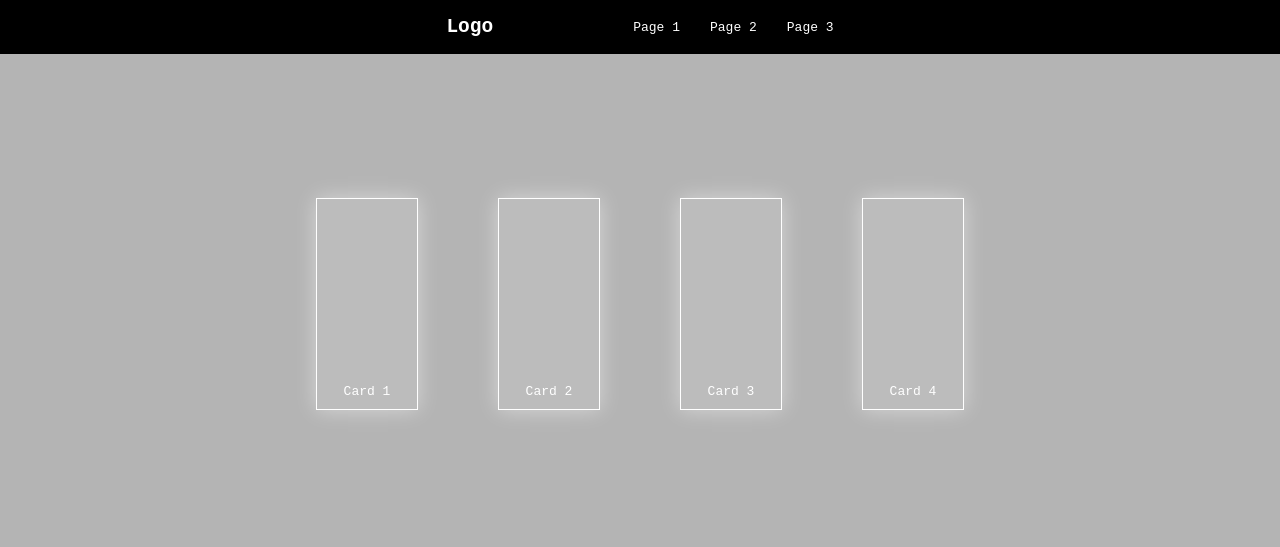
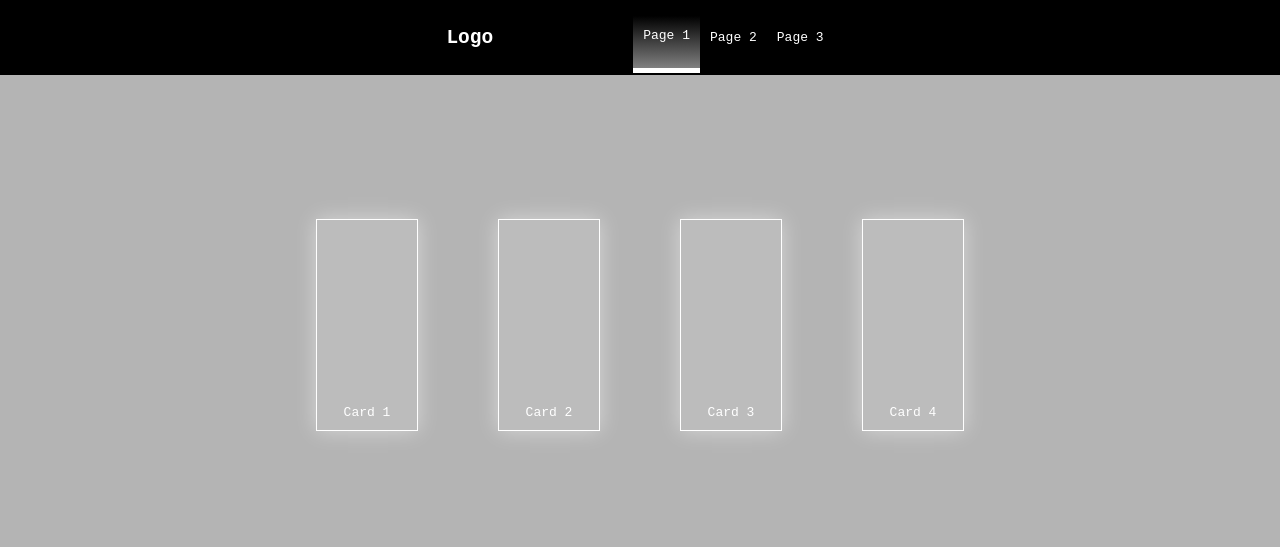
Before and after one commit to Chozen-Wealth/TIC-Linux-CS35, a plain HTML site: page index.html in a window 1280 px wide. Shown: the top 547 px of the page. Drawn offline with Linux system fonts and the light colour scheme.

Commit message:
Ajout Btn-Active

```diff
--- a/index.html
+++ b/index.html
@@ -10,9 +10,9 @@
     <nav>
         <h1><a href="">Logo</a></h1>
         <ul>
-            <li><a href="">Page 1</a></li>
-            <li><a href="">Page 2</a></li>
-            <li><a href="">Page 3</a></li>
+            <li class="btn-active"><a class="nav-link-margin" href="pages/page1.html">Page 1</a></li>
+            <li><a href="pages/page2.html">Page 2</a></li>
+            <li><a href="pages/page3.html">Page 3</a></li>
         </ul>
     </nav>
     <section>
--- a/style/style.css
+++ b/style/style.css
@@ -11,17 +11,36 @@ nav {
     justify-content: center;
     align-items: center;
     gap: 100px;
+    height: 75px;
 }
 
 nav ul {
     list-style: none;
     display: flex;
-    gap: 30px;
+    justify-content: center;
+    align-items: center;
+
 }
-
+nav ul li a {
+    padding-bottom: 25px;
+    padding-top: 25px;
+    padding-left: 10px;
+    padding-right: 10px;
+}
 nav a {
     text-decoration: none;
     color: white;
+
+}
+
+.btn-active {
+    background-image: linear-gradient(black 20%, rgba(255, 255, 255, 0.5) 100%);
+    height: 100%;
+    border-bottom: 5px solid white;
+    box-sizing: border-box;
+    display: flex;
+    align-items: center;
+    justify-content: center;
 }
 
 section {
```
